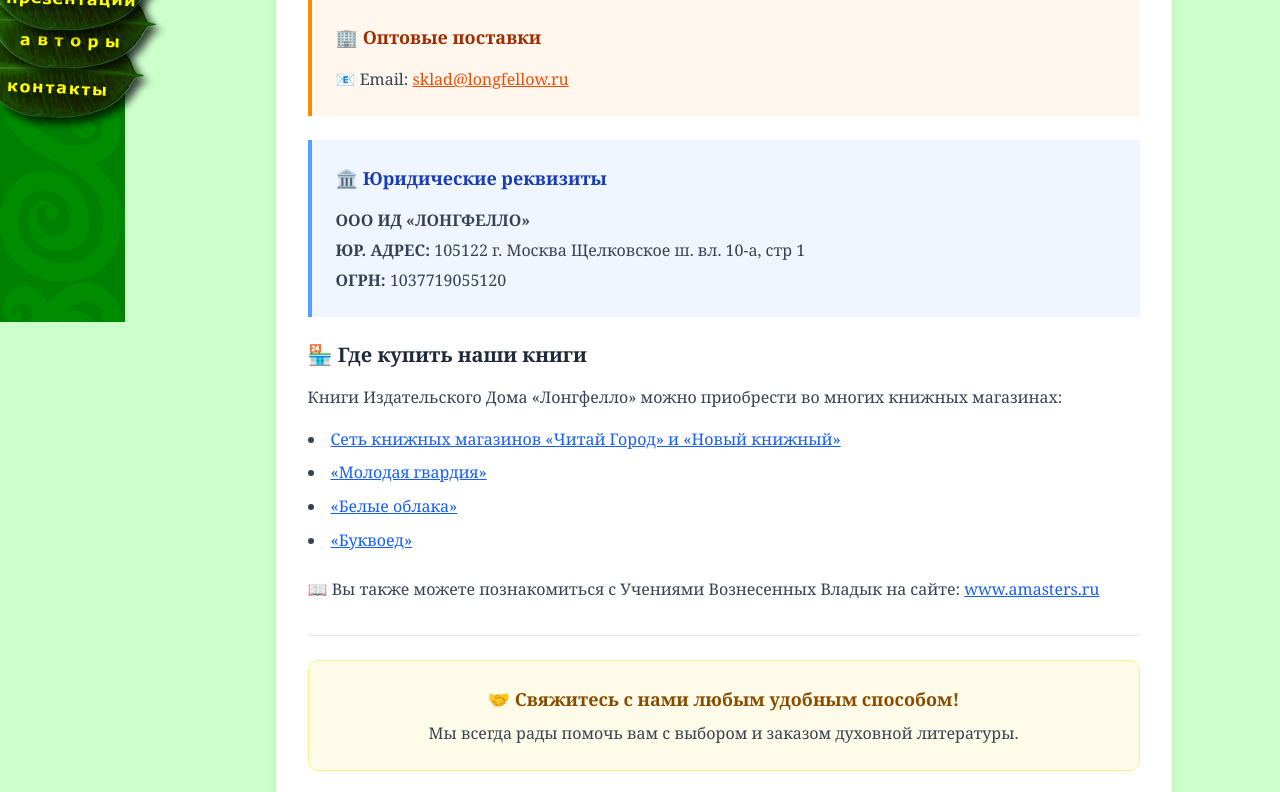
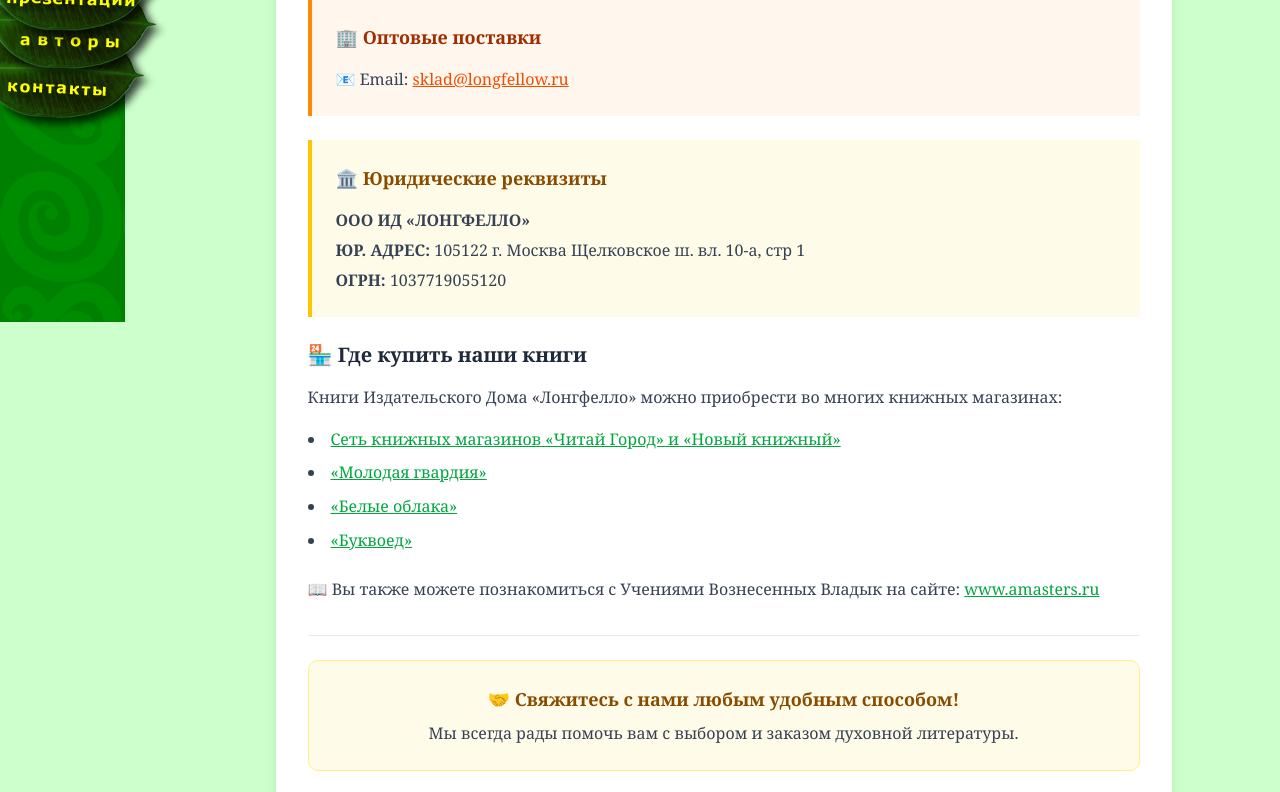
Before and after one commit to RaufERK/longfellow, a Next.js app: page /contacts in a window 1280 px wide. Shown: the part 478-1270 px from the top of the page. Built offline with nearby package versions, Linux system fonts and the light colour scheme.

Commit message:
Правим шрифты и цвета

```diff
--- a/public/legacy/all.css
+++ b/public/legacy/all.css
@@ -100,7 +100,7 @@
 }
 .blue {
   font-size: 16px;
-  color: #0000ff;
+  color: #009900;
 }
 .ftext {
   font-size: 16px;
--- a/src/app/contacts/page.tsx
+++ b/src/app/contacts/page.tsx
@@ -55,8 +55,8 @@
                 </p>
               </div>
 
-              <div className='bg-blue-50 border-l-4 border-blue-400 p-6 mb-6'>
-                <h3 className='text-lg font-semibold text-blue-800 mb-4'>
+              <div className='bg-yellow-50 border-l-4 border-yellow-400 p-6 mb-6'>
+                <h3 className='text-lg font-semibold text-yellow-800 mb-4'>
                   🏛️ Юридические реквизиты
                 </h3>
                 <div className='space-y-1 text-gray-700'>
@@ -89,7 +89,7 @@
                       href='https://www.chitai-gorod.ru'
                       target='_blank'
                       rel='noopener noreferrer'
-                      className='text-blue-600 hover:text-blue-800 underline'
+                      className='text-green-600 hover:text-green-800 underline'
                     >
                       Сеть книжных магазинов «Читай Город» и «Новый книжный»
                     </a>
@@ -99,7 +99,7 @@
                       href='https://www.bookmg.ru'
                       target='_blank'
                       rel='noopener noreferrer'
-                      className='text-blue-600 hover:text-blue-800 underline'
+                      className='text-green-600 hover:text-green-800 underline'
                     >
                       «Молодая гвардия»
                     </a>
@@ -109,7 +109,7 @@
                       href='https://white-clouds.ru'
                       target='_blank'
                       rel='noopener noreferrer'
-                      className='text-blue-600 hover:text-blue-800 underline'
+                      className='text-green-600 hover:text-green-800 underline'
                     >
                       «Белые облака»
                     </a>
@@ -119,7 +119,7 @@
                       href='https://www.bookvoed.ru'
                       target='_blank'
                       rel='noopener noreferrer'
-                      className='text-blue-600 hover:text-blue-800 underline'
+                      className='text-green-600 hover:text-green-800 underline'
                     >
                       «Буквоед»
                     </a>
@@ -133,7 +133,7 @@
                     href='https://www.amasters.ru'
                     target='_blank'
                     rel='noopener noreferrer'
-                    className='text-blue-600 hover:text-blue-800 underline'
+                    className='text-green-600 hover:text-green-800 underline'
                   >
                     www.amasters.ru
                   </a>
--- a/src/app/films/page.tsx
+++ b/src/app/films/page.tsx
@@ -21,7 +21,7 @@
         <div className='flex justify-end mb-8'>
           <a
             href='/legacy/films'
-            className='text-blue-600 hover:text-blue-800 underline text-sm'
+            className='text-green-600 hover:text-green-800 underline text-sm'
           >
             Старая версия страницы
           </a>
--- a/src/app/not-found.tsx
+++ b/src/app/not-found.tsx
@@ -18,7 +18,7 @@
           </p>
           <Link
             href='/'
-            className='bg-blue-600 hover:bg-blue-700 text-white px-6 py-3 rounded-md transition-colors inline-block'
+            className='bg-green-600 hover:bg-green-700 text-white px-6 py-3 rounded-md transition-colors inline-block'
           >
             На главную
           </Link>
--- a/src/components/BookCard.tsx
+++ b/src/components/BookCard.tsx
@@ -37,7 +37,7 @@
             />
           </div>
         )}
-        <CardTitle className='text-lg font-semibold line-clamp-2'>
+        <CardTitle className='text-lg font-semibold line-clamp-2 text-center'>
           {product.title}
         </CardTitle>
         {product.author && (
@@ -46,12 +46,12 @@
       </CardHeader>
       <CardContent className='p-4 pt-0'>
         {product.shortDescription && (
-          <div className='text-sm text-gray-600 line-clamp-3 mb-4'>
+          <div className='text-base text-gray-900 line-clamp-3 mb-4'>
             {product.shortDescription}
           </div>
         )}
 
-        <div className='text-xs text-gray-500 mb-4 space-y-1'>
+        <div className='text-base text-gray-500 mb-4 space-y-1'>
           {product.dimensions && <div>Размер: {product.dimensions}</div>}
           {product.pages && <div>Страниц: {product.pages}</div>}
           {product.publisher && <div>Издательство: {product.publisher}</div>}
--- a/src/components/CompactCard.tsx
+++ b/src/components/CompactCard.tsx
@@ -33,13 +33,13 @@
             />
           </div>
         )}
-        <CardTitle className='font-semibold line-clamp-2'>
+        <CardTitle className='font-semibold line-clamp-2 text-center'>
           {product.title}
         </CardTitle>
       </CardHeader>
       <CardContent className='p-4 pt-0'>
         {product.shortDescription && (
-          <div className='text-sm text-gray-600 line-clamp-2 mb-3'>
+          <div className='text-base text-gray-600 line-clamp-2 mb-3'>
             {product.shortDescription}
           </div>
         )}
```
